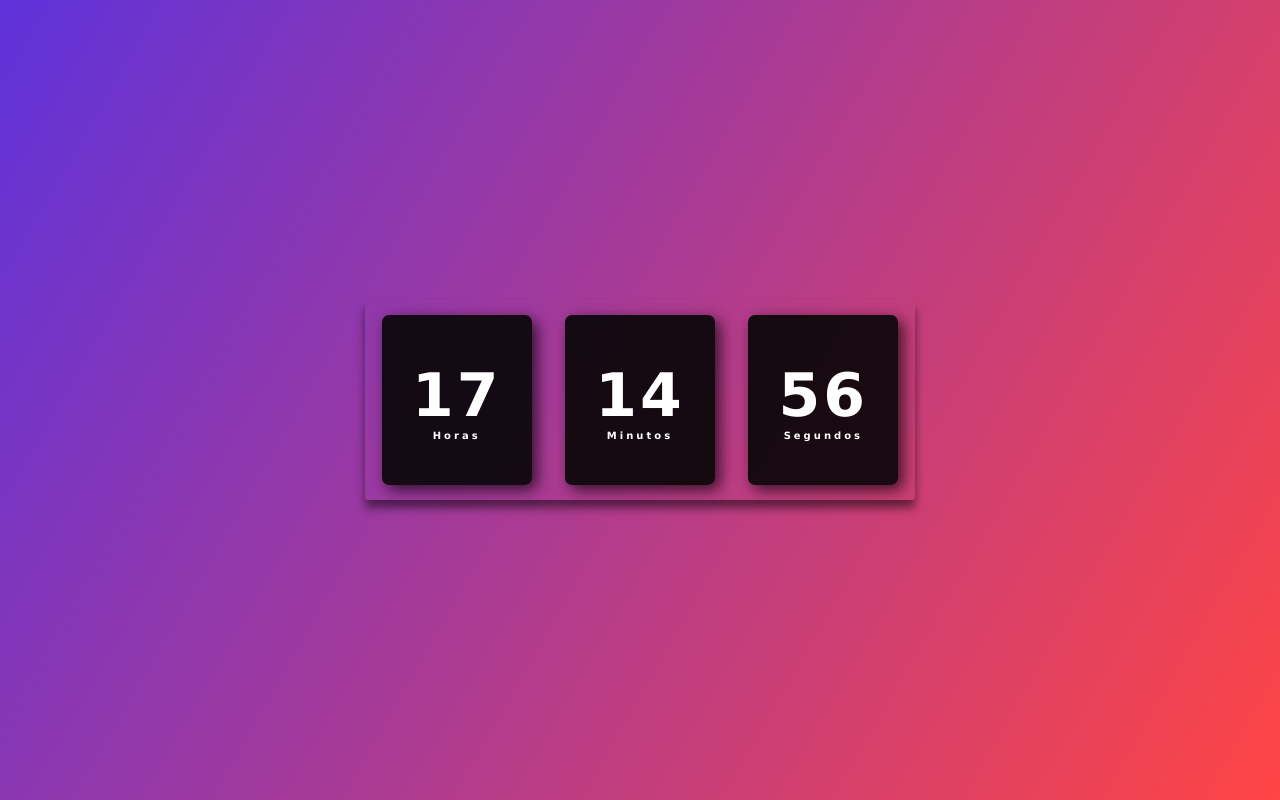
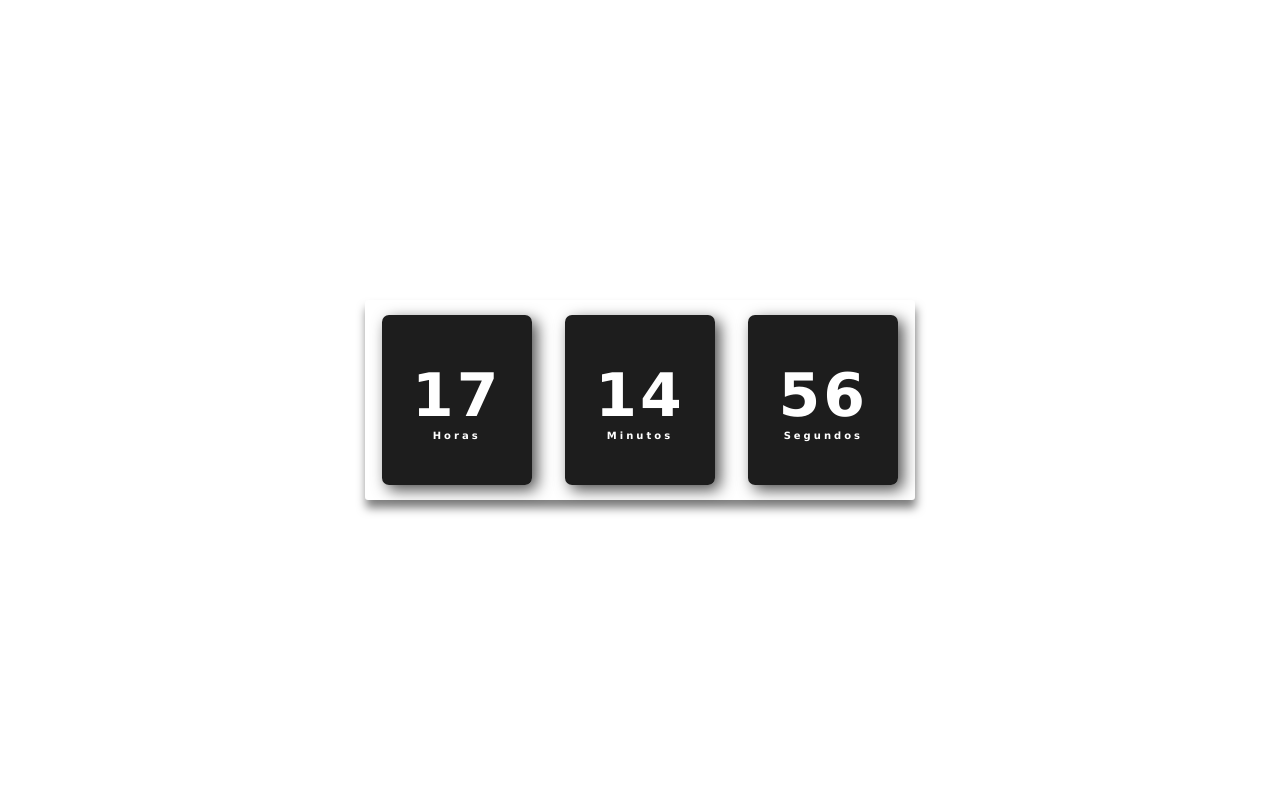
Before and after one commit to devjjean/relogio-digital, a plain HTML site: page index.html in a window 1280 px wide. Drawn offline with Linux system fonts and the light colour scheme.

Commit message:
style atualização

```diff
--- a/assets/css/style.css
+++ b/assets/css/style.css
@@ -12,7 +12,7 @@
 body {
     height: 100vh; /* Altura total da janela de visualização */
     /* Fundo com um gradiente de duas cores */
-    background: linear-gradient(120deg, #420dd4d8, #ff2525da);
+    background: linear-gradient(120deg, #fff, #fff);
     display: flex; /* Flex container para alinhar itens centralmente */
     align-items: center; /* Alinha os itens verticalmente ao centro */
     justify-content: center; /* Alinha os itens horizontalmente ao centro */
@@ -27,7 +27,7 @@
     width: 550px; /* Largura do relógio */
     background: transparent; /* Fundo transparente */
     border-radius: 3px; /* Bordas arredondadas */
-    box-shadow: 0px 8px 10px rgba(0, 0, 0, .5); /* Sombra */
+    box-shadow: 1px 8px 10px rgba(0, 0, 0, .5); /* Sombra */
 }
 
 /* Estilo para os elementos filhos da classe "relogio" */
```
